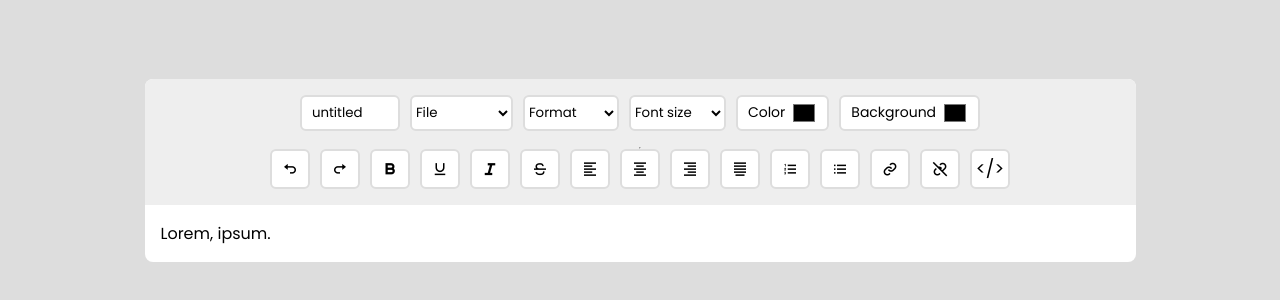
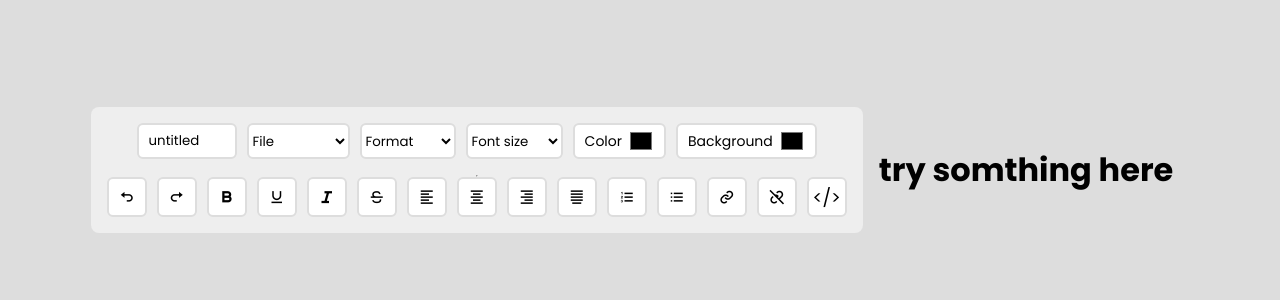
Before and after one commit to ismailaib/html-quiz, a plain HTML site: page index.html in a window 1280 px wide. Shown: the part 230-530 px from the top of the page. Drawn offline with nearby package versions, Linux system fonts and the light colour scheme.

Commit message:
code changed

```diff
--- a/index.html
+++ b/index.html
@@ -8,8 +8,8 @@
 	<title>Text Editor</title>
 </head>
 <body>
-
-	<div class="container">
+<div class="center">
+	<div class="editor">
 		<div class="toolbar">
 			<div class="head">
 				<input type="text" placeholder="Filename" value="untitled" id="filename">
@@ -67,10 +67,18 @@
 				<button id="show-code" data-active="false">&lt;/&gt;</button>
 			</div>
 		</div>
-		<div id="content" contenteditable="true" spellcheck="false">
-			Lorem, ipsum.
+
+	</div>
+	</div>
+	<div class="borde">
+		<div class="text">
+			<div id="content" contenteditable="true" spellcheck="false">
+				<h1>try somthing here</h1>
 		</div>
 	</div>
+
+</div>
+
 
 	<script src="https://cdnjs.cloudflare.com/ajax/libs/html2pdf.js/0.10.1/html2pdf.bundle.min.js" integrity="sha512-GsLlZN/3F2ErC5ifS5QtgpiJtWd43JWSuIgh7mbzZ8zBps+dvLusV+eNQATqgA/HdeKFVgA5v3S/cIrLF7QnIg==" crossorigin="anonymous" referrerpolicy="no-referrer"></script>
 	<script src="script.js"></script>
--- a/style.css
+++ b/style.css
@@ -26,7 +26,7 @@ a {
 
 
 
-.container {
+.editor {
 	max-width: 991px;
 	width: 100%;
 	background: #fff;
```
